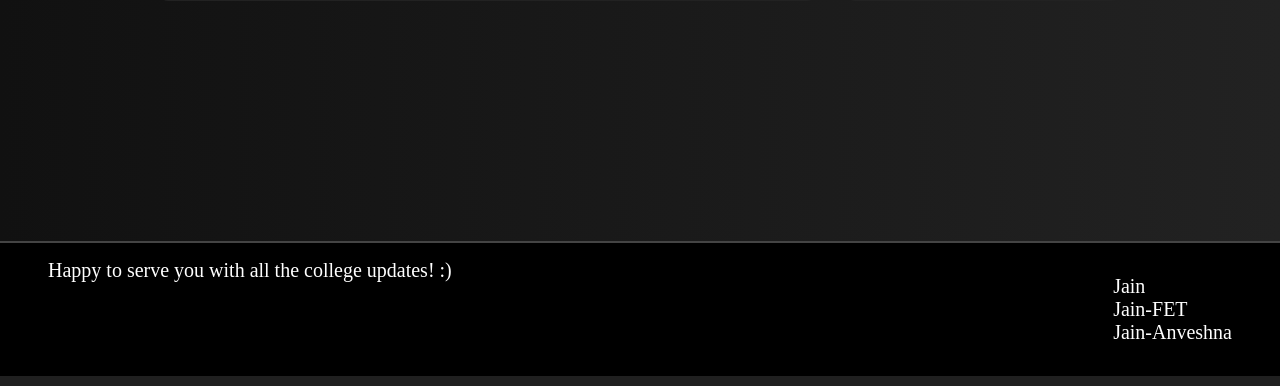
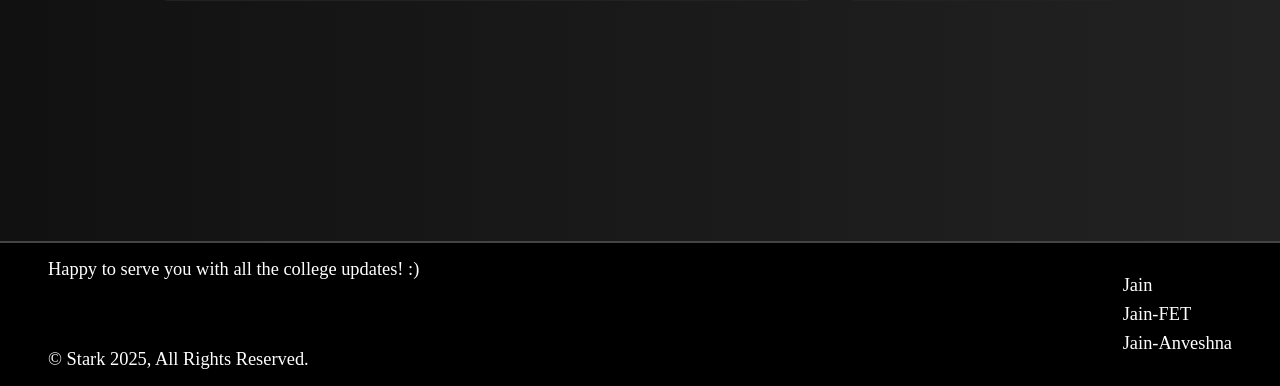
Before and after one commit to Starkkk24/Bulletin, a Flask app: page / in a window 1280 px wide. Shown: the part 1571-1957 px from the top of the page. Run offline with Flask 3, Linux system fonts and the light colour scheme.

Commit message:
cmit-14 (updated a few links)

```diff
--- a/static/css/style.css
+++ b/static/css/style.css
@@ -129,18 +129,23 @@ footer{
 }
 
 .footer_left{
+    display: flex;
+    flex-direction: column;
+    justify-content: space-between;
+    gap: 0.5rem;
     color: white;
-    font-size: 1.25rem;
+    font-size: 1.15rem;
 }
 
 .footer_right .links ul{
     display: flex;
     flex-direction: column;
+    gap: 0.5rem;
     list-style: none;
 }
 
 .footer_right a{
-    font-size: 1.25rem;
+    font-size: 1.15rem;
     text-decoration: none;
     color: white;
 }
--- a/templates/base.html
+++ b/templates/base.html
@@ -36,6 +36,7 @@
     <footer>
         <div class="footer_left">
             <p>Happy to serve you with all the college updates! :)</p>
+            <p>&copy; Stark 2025, All Rights Reserved.</p>
         </div>
         <div class="footer_right">
             <div class="links">
--- a/templates/index.html
+++ b/templates/index.html
@@ -37,7 +37,7 @@
                                 <div class="hot-directs">
                                     <div class="direct-feed">
                                         <div class="domain"><img src="../static/img/stark.png"> Stark</div>
-                                        <div class="direct-head"><a href="#">Please check my comment about this place on WanderLust!...</a></div>
+                                        <div class="direct-head"><a href="https://escape-atlas.onrender.com/listing/68793533e7780928b29e87b0" target="_blank">Please check my comment about this place on WanderLust!...</a></div>
                                         <div><time>1 hour ago</time></div>
                                     </div>
                                     <div class="direct-feed">
@@ -162,7 +162,7 @@
                         <div class="clubs-feed-space">
                                 <div class="direct-feed">
                                     <div class="domain"><img src="../static/img/stark.png"> Stark</div>
-                                    <div class="direct-head"><a href="#">Please check my comment about this place on WanderLust!...</a></div>
+                                    <div class="direct-head"><a href="https://escape-atlas.onrender.com/listing/68793533e7780928b29e87b0" target="_blank">Please check my comment about this place on WanderLust!...</a></div>
                                     <div><time>2 hours ago</time></div>
                                 </div>
                                 <hr>
@@ -180,7 +180,7 @@
                                 <hr>
                                 <div class="direct-feed">
                                     <div class="domain"><img src="../static/img/SP.png"> Shivom Paul</div>
-                                    <div class="direct-head"><a href="">Please book your trip now on WanderLust!</a></div>
+                                    <div class="direct-head"><a href="https://escape-atlas.onrender.com/listing" target="_blank">Please book your trip now on WanderLust!</a></div>
                                     <div><time>4 hours ago</time></div>
                                 </div>
                         </div>
```
